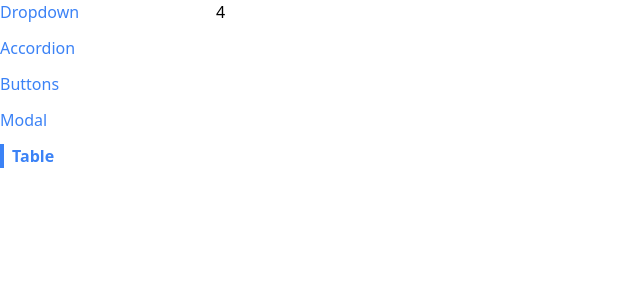
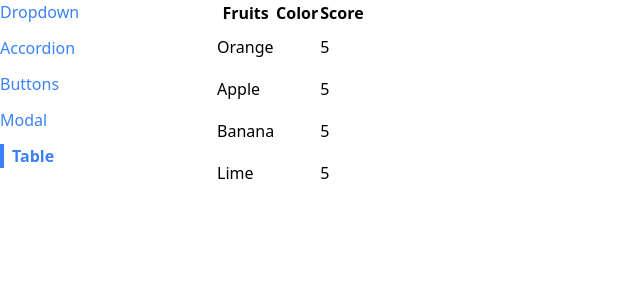
Before and after one commit to Jeungbin/react-udemy-lecture, a React (Create React App) app: page /table in a window 1280 px wide. Shown: the top 300 px of the page, without its empty margins (0-640 px from the left). Built offline with nearby package versions, Linux system fonts and the light colour scheme.

Commit message:
#15 : Building the Rows

```diff
--- a/src/10.Navigation and Routing/components/Table.js
+++ b/src/10.Navigation and Routing/components/Table.js
@@ -1,5 +1,27 @@
 import React from "react";
 
 export default function Table({ data }) {
-  return <div>{data.length}</div>;
+  const renderdRows = data.map((item) => {
+    return (
+      <tr key={item.name}>
+        <td>{item.name}</td>
+        <td>
+          <div className=" h-10 w-10"></div>
+        </td>
+        <td>{item.score}</td>
+      </tr>
+    );
+  });
+  return (
+    <table>
+      <thead>
+        <tr>
+          <th>Fruits</th>
+          <th>Color</th>
+          <th>Score</th>
+        </tr>
+      </thead>
+      <tbody>{renderdRows}</tbody>
+    </table>
+  );
 }
```
